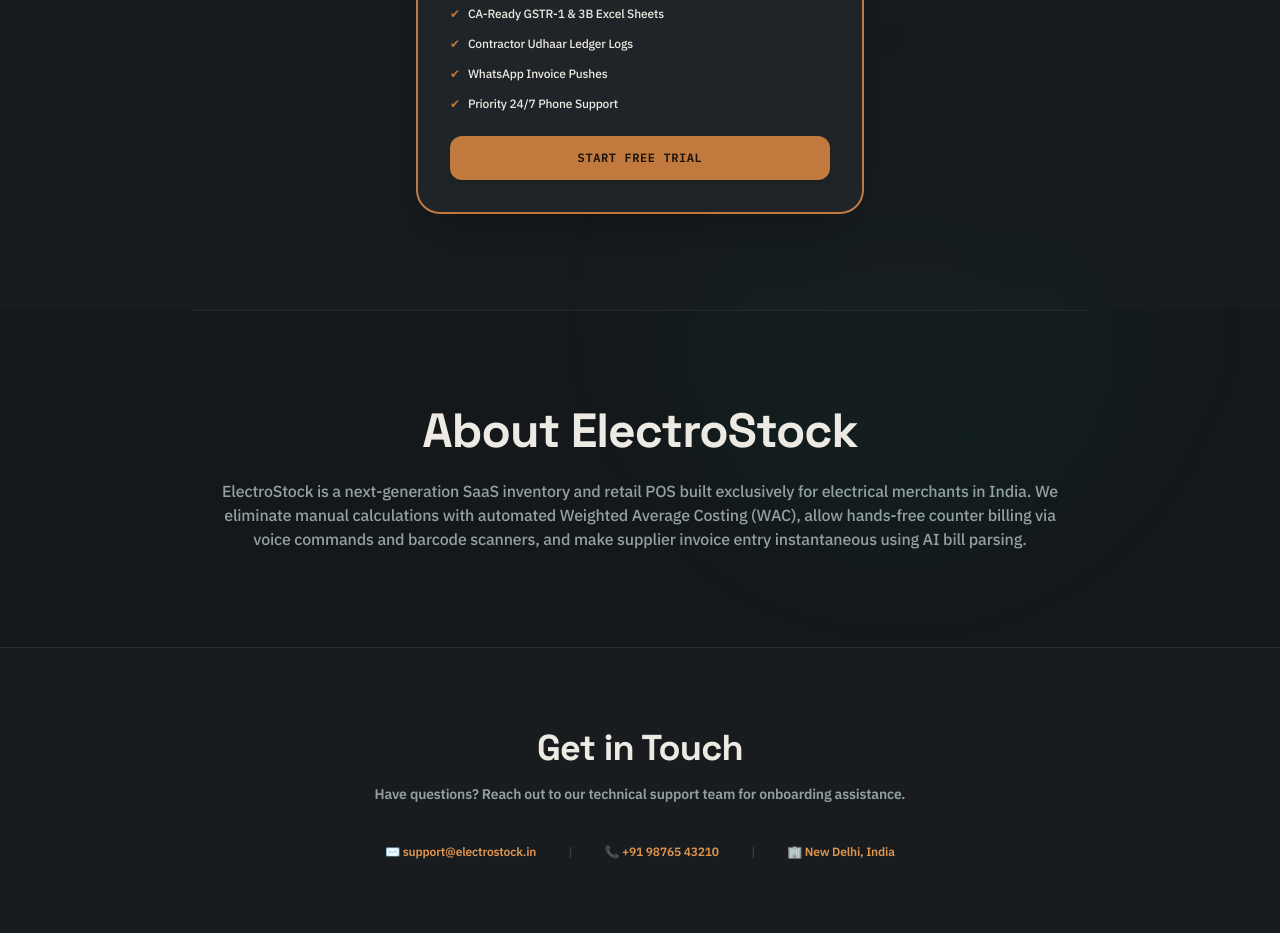
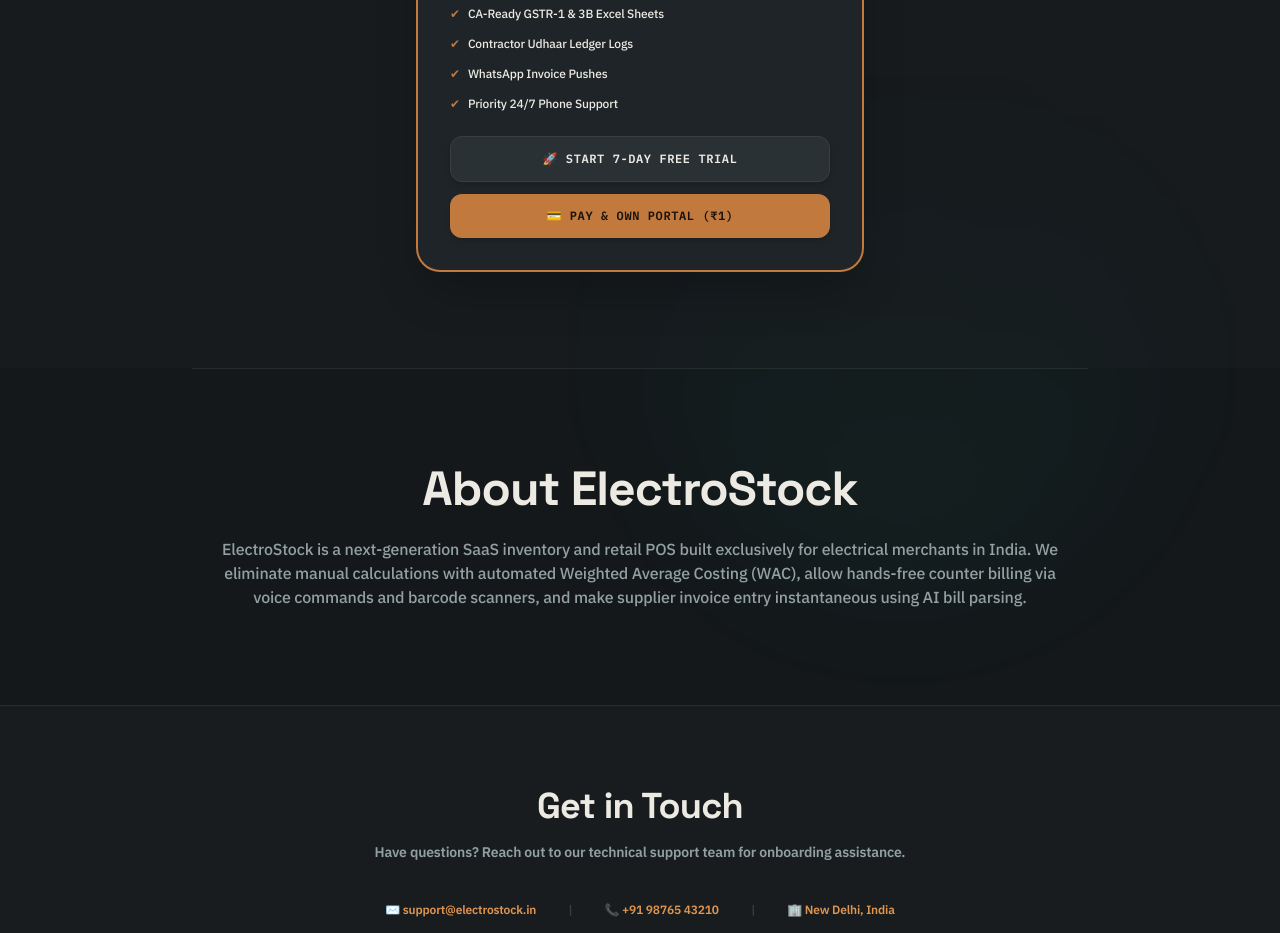
Before and after one commit to uniyalmanas/Electric-Shop, a Next.js app: page / in a window 1280 px wide. Shown: the part 1380-2313 px from the top of the page. Built offline with nearby package versions, Linux system fonts and the light colour scheme.

Commit message:
feat: implement dual-mode signup flow (Start Trial vs. Pay & Own E-shop Portal)

```diff
--- a/app/api/shops/signup/route.ts
+++ b/app/api/shops/signup/route.ts
@@ -10,7 +10,7 @@ const supabaseAdmin = createClient(
 export async function POST(req: NextRequest) {
   try {
     const body = await req.json();
-    const { shopName, ownerName, email, phone, password, seedCatalog } = body;
+    const { shopName, ownerName, email, phone, password, seedCatalog, mode } = body;
 
     if (!shopName || !ownerName || !email || !phone || !password) {
       return NextResponse.json({ error: 'Missing required fields' }, { status: 400 });
@@ -33,12 +33,20 @@ export async function POST(req: NextRequest) {
       return NextResponse.json({ error: 'Authentication failed: ' + (authErr?.message || 'unknown error') }, { status: 500 });
     }
 
+    // Determine default subscription states based on signup mode
+    const subscription_status = mode === 'pay' ? 'expired' : 'trial';
+    const trial_ends_at = mode === 'pay'
+      ? new Date(0).toISOString()
+      : new Date(Date.now() + 7 * 24 * 60 * 60 * 1000).toISOString();
+
     // 2. Create the shop entry
     const { data: shop, error: shopErr } = await supabaseAdmin
       .from('shops')
       .insert({
         name: shopName.trim(),
         owner_auth_id: authUser.user.id,
+        subscription_status,
+        trial_ends_at
       })
       .select()
       .single();
--- a/app/page.tsx
+++ b/app/page.tsx
@@ -190,7 +190,7 @@ export default function Home() {
             {t.login}
           </a>
           <a
-            href="/signup"
+            href="/signup?mode=trial"
             className="bg-[#C1793D] hover:bg-[#E0954F] border border-[#C1793D] text-[#1a120a] font-extrabold px-4 py-2.5 rounded-xl transition-all shadow-md active:scale-95 text-xs font-mono tracking-wider"
           >
             {t.register}
@@ -300,12 +300,20 @@ export default function Home() {
                 ))}
               </ul>
 
-              <a
-                href="/signup"
-                className="block text-center w-full bg-[#C1793D] hover:bg-[#E0954F] text-[#1a120a] font-extrabold py-3.5 rounded-xl transition-all shadow-md text-xs font-mono tracking-wider mt-4"
-              >
-                {t.register.toUpperCase()}
-              </a>
+              <div className="flex flex-col gap-3 mt-6">
+                <a
+                  href="/signup?mode=trial"
+                  className="block text-center w-full bg-[#2A3135] hover:bg-[#38403F] border border-[#38403F] text-[#EDEAE3] font-extrabold py-3.5 rounded-xl transition-all shadow-md text-xs font-mono tracking-wider"
+                >
+                  🚀 START 7-DAY FREE TRIAL
+                </a>
+                <a
+                  href="/signup?mode=pay"
+                  className="block text-center w-full bg-[#C1793D] hover:bg-[#E0954F] text-[#1a120a] font-extrabold py-3.5 rounded-xl transition-all shadow-md text-xs font-mono tracking-wider"
+                >
+                  💳 PAY & OWN PORTAL (₹1)
+                </a>
+              </div>
             </div>
           </div>
         </div>
--- a/app/signup/page.tsx
+++ b/app/signup/page.tsx
@@ -1,6 +1,6 @@
 'use client';
 
-import { useState } from 'react';
+import { useState, useEffect } from 'react';
 import { createClient } from '@/lib/supabase';
 
 export default function SignupPage() {
@@ -13,8 +13,18 @@ export default function SignupPage() {
   const [error, setError] = useState('');
   const [loading, setLoading] = useState(false);
   const [step, setStep] = useState<'form' | 'success'>('form');
+  const [mode, setMode] = useState<'trial' | 'pay'>('trial');
 
   const supabase = createClient();
+
+  // Safe query parameters retrieval at runtime to prevent SSR build errors
+  useEffect(() => {
+    const params = new URLSearchParams(window.location.search);
+    const m = params.get('mode');
+    if (m === 'pay') {
+      setMode('pay');
+    }
+  }, []);
 
   async function handleSignup(e: React.FormEvent) {
     e.preventDefault();
@@ -52,6 +62,7 @@ export default function SignupPage() {
           phone,
           password,
           seedCatalog,
+          mode,
         }),
       });
 
@@ -59,6 +70,21 @@ export default function SignupPage() {
       if (!res.ok) {
         setError(result.error || 'Registration failed.');
         setLoading(false);
+        return;
+      }
+
+      // Auto sign in user to provide zero-friction entry
+      const { error: signInErr } = await supabase.auth.signInWithPassword({
+        email: email.trim().toLowerCase(),
+        password: password,
+      });
+
+      if (!signInErr) {
+        if (mode === 'pay') {
+          window.location.href = '/owner/billing';
+        } else {
+          window.location.href = '/owner';
+        }
         return;
       }
 
@@ -82,12 +108,25 @@ export default function SignupPage() {
           <div className="absolute left-0 top-0 bottom-0 w-1.5 bg-[#C1793D]" />
 
           <div className="text-center space-y-1">
-            <span className="font-mono text-[9px] tracking-widest text-[#93A0A3] uppercase">Launch Your Cloud SaaS</span>
+            <span className="font-mono text-[9px] tracking-widest text-[#93A0A3] uppercase">
+              {mode === 'pay' ? 'PAY & OWN PORTAL' : 'LAUNCH FREE TRIAL'}
+            </span>
             <h1 className="text-2xl font-bold tracking-tight">
               Create <span className="text-[#E0954F]">ElectroStock</span> Shop
             </h1>
-            <p className="text-xs text-[#93A0A3]">Sign up to get your isolated retail inventory & billing counter database.</p>
+            <p className="text-xs text-[#93A0A3]">
+              {mode === 'pay'
+                ? 'Register your shop and unlock unlimited platform access (₹1).'
+                : 'Sign up to get a 7-day free trial on your isolated inventory database.'}
+            </p>
           </div>
+
+          {error && (
+            <div className="bg-rose-500/10 border border-rose-500/20 text-rose-455 p-3.5 rounded-xl text-xs font-semibold flex items-center gap-2">
+              <span>⚠️</span>
+              {error}
+            </div>
+          )}
 
           <div className="space-y-4">
             <div>
@@ -95,22 +134,22 @@ export default function SignupPage() {
               <input
                 type="text"
                 required
+                placeholder="e.g. Apex Electricals"
                 value={shopName}
                 onChange={(e) => setShopName(e.target.value)}
                 className="w-full bg-[#14181B] border border-[#38403F] rounded-xl px-4 py-3 text-sm text-[#EDEAE3] placeholder-slate-600 focus:outline-none focus:border-[#C1793D] transition-colors"
-                placeholder="e.g. Senwal Electricals"
               />
             </div>
 
             <div>
-              <label className="block text-[10px] font-bold text-[#93A0A3] uppercase tracking-wider mb-1.5">Owner Name</label>
+              <label className="block text-[10px] font-bold text-[#93A0A3] uppercase tracking-wider mb-1.5">Owner Full Name</label>
               <input
                 type="text"
                 required
+                placeholder="e.g. Ramesh Kumar"
                 value={ownerName}
                 onChange={(e) => setOwnerName(e.target.value)}
                 className="w-full bg-[#14181B] border border-[#38403F] rounded-xl px-4 py-3 text-sm text-[#EDEAE3] placeholder-slate-600 focus:outline-none focus:border-[#C1793D] transition-colors"
-                placeholder="e.g. Manas Uniyal"
               />
             </div>
 
@@ -119,23 +158,23 @@ export default function SignupPage() {
               <input
                 type="email"
                 required
+                placeholder="owner@gmail.com"
                 value={email}
                 onChange={(e) => setEmail(e.target.value)}
                 className="w-full bg-[#14181B] border border-[#38403F] rounded-xl px-4 py-3 text-sm text-[#EDEAE3] placeholder-slate-600 focus:outline-none focus:border-[#C1793D] transition-colors"
-                placeholder="e.g. manas@example.com"
               />
             </div>
 
-            <div className="grid grid-cols-1 md:grid-cols-2 gap-4">
             <div>
-                <label className="block text-[10px] font-bold text-[#93A0A3] uppercase tracking-wider mb-1.5">Phone Number (Login)</label>
+              <label className="block text-[10px] font-bold text-[#93A0A3] uppercase tracking-wider mb-1.5">Mobile Number</label>
               <input
                 type="tel"
                 required
+                maxLength={10}
+                placeholder="10-digit number"
                 value={phone}
                 onChange={(e) => setPhone(e.target.value)}
                 className="w-full bg-[#14181B] border border-[#38403F] rounded-xl px-4 py-3 text-sm text-[#EDEAE3] placeholder-slate-600 focus:outline-none focus:border-[#C1793D] transition-colors"
-                  placeholder="10-digit mobile"
               />
             </div>
 
@@ -144,42 +183,37 @@ export default function SignupPage() {
               <input
                 type="password"
                 required
+                placeholder="Min 6 characters"
                 value={password}
                 onChange={(e) => setPassword(e.target.value)}
-                  className="w-full bg-[#14181B] border border-[#38403F] rounded-xl px-4 py-3 text-sm text-[#EDEAE3] focus:outline-none focus:border-[#C1793D] transition-colors"
-                  placeholder="Min 6 chars"
+                className="w-full bg-[#14181B] border border-[#38403F] rounded-xl px-4 py-3 text-sm text-[#EDEAE3] placeholder-slate-600 focus:outline-none focus:border-[#C1793D] transition-colors"
               />
             </div>
-            </div>
 
-            <div className="pt-2">
-              <label className="flex items-center gap-2.5 cursor-pointer select-none">
+            <div className="flex items-center gap-3 pt-2">
               <input
                 type="checkbox"
+                id="seedCatalog"
                 checked={seedCatalog}
                 onChange={(e) => setSeedCatalog(e.target.checked)}
-                  className="w-5 h-5 rounded bg-[#14181B] border-[#38403F] text-[#C1793D] focus:ring-0 focus:ring-offset-0 cursor-pointer"
+                className="rounded border-[#38403F] text-[#C1793D] focus:ring-0 cursor-pointer bg-[#14181B] w-4 h-4"
               />
-                <div className="text-left">
-                  <span className="text-xs font-bold text-[#EDEAE3] block">Pre-seed Catalog</span>
-                  <span className="text-[10px] text-[#93A0A3] block">Populate with 87 standard Indian electrical brands/units.</span>
-                </div>
+              <label htmlFor="seedCatalog" className="text-xs text-[#93A0A3] select-none cursor-pointer">
+                Seed default electrical catalog items (MCBs, wires, brands)
               </label>
             </div>
           </div>
 
-          {error && (
-            <div className="bg-rose-500/10 border border-rose-500/25 p-3.5 rounded-xl text-rose-450 text-xs font-medium text-center">
-              ⚠️ {error}
-            </div>
-          )}
-
           <button
             type="submit"
             disabled={loading}
-            className="w-full bg-[#C1793D] hover:bg-[#E0954F] border border-[#C1793D] text-[#1a120a] font-bold py-3.5 rounded-xl transition-all shadow-md active:scale-95 disabled:opacity-50 text-sm"
+            className="w-full bg-[#C1793D] hover:bg-[#E0954F] border border-[#C1793D] text-[#1a120a] font-bold py-3.5 rounded-xl transition-all shadow-md active:scale-95 disabled:opacity-50 text-sm cursor-pointer font-mono tracking-wide uppercase"
           >
-            {loading ? 'Registering & Launching Shop...' : 'Register & Launch Shop'}
+            {loading
+              ? 'PROVISIONING DATABASE...'
+              : mode === 'pay'
+                ? 'REGISTER & PAY NOW'
+                : 'REGISTER & START TRIAL'}
           </button>
 
           <p className="text-center text-xs text-[#93A0A3]">
```
Lines whose indentation alone changed are shown as unchanged.
